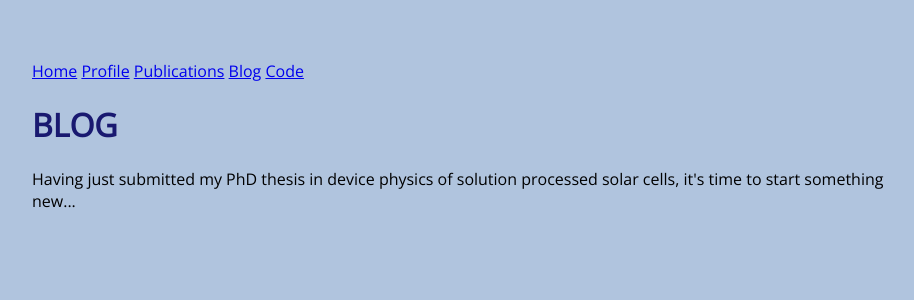
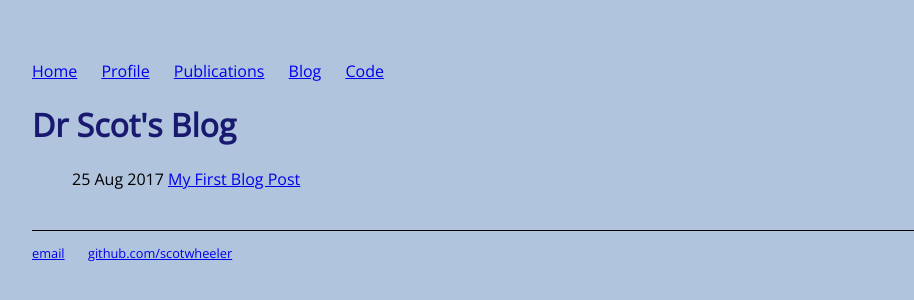
Before and after one commit to scotwheeler/scotwheeler.github.io, a Jekyll site: the page built from blog.html, in a window 1280 px wide. Shown: the top 300 px of the page, without its empty margins (160-1074 px from the left). Built offline with Jekyll 4.4.1, drawn with Linux system fonts in a browser that asks for light colours.

Commit message:
Update blog.html

```diff
--- a/blog.html
+++ b/blog.html
@@ -1,24 +1,12 @@
-<!DOCTYPE html>
-<html lang="en-GB">
+---
+layout: default
+title: Dr Scot's Blog
+---
 
-<head>
-    <title>Scot Blog</title>
-    <link rel="stylesheet" href="css/style.css" />
-    <link rel="stylesheet" href="https://fonts.googleapis.com/css?family=Open+Sans" >
-</head>
-<body>
-    <nav>
-        <a href="index.html">Home</a>
-        <a href="profile.html">Profile</a>
-        <a href="publications.html">Publications</a>
-        <a href="blog.html">Blog</a>
-        <a href="code.html">Code</a>
-    </nav>
-    <header><h1>BLOG</h1></header>
-    <section>
-        Having just submitted my PhD thesis in device physics of solution processed solar cells, it's time to start something new...
-    </section>
+<h1> {{page.title}}</h1>
+<ul class = "posts">
 
-</body>
-
-</html>
+    {% for post in site.posts %}
+    <li><span>{{ post.date | date_to_string }} </span> <a href="{{ post.url }}" title="{{post.title}}"> {{post.title}} </a></li>
+    {% endfor %}
+</ul>
```
